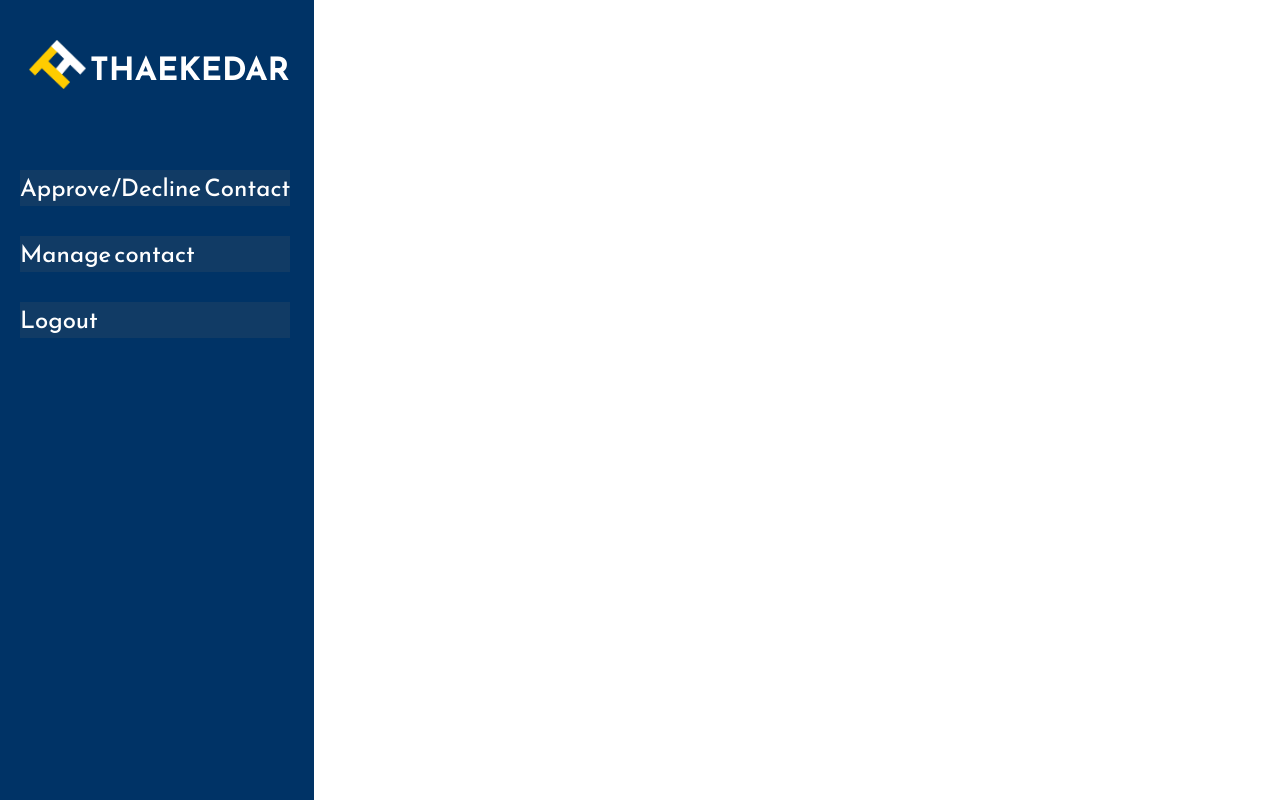
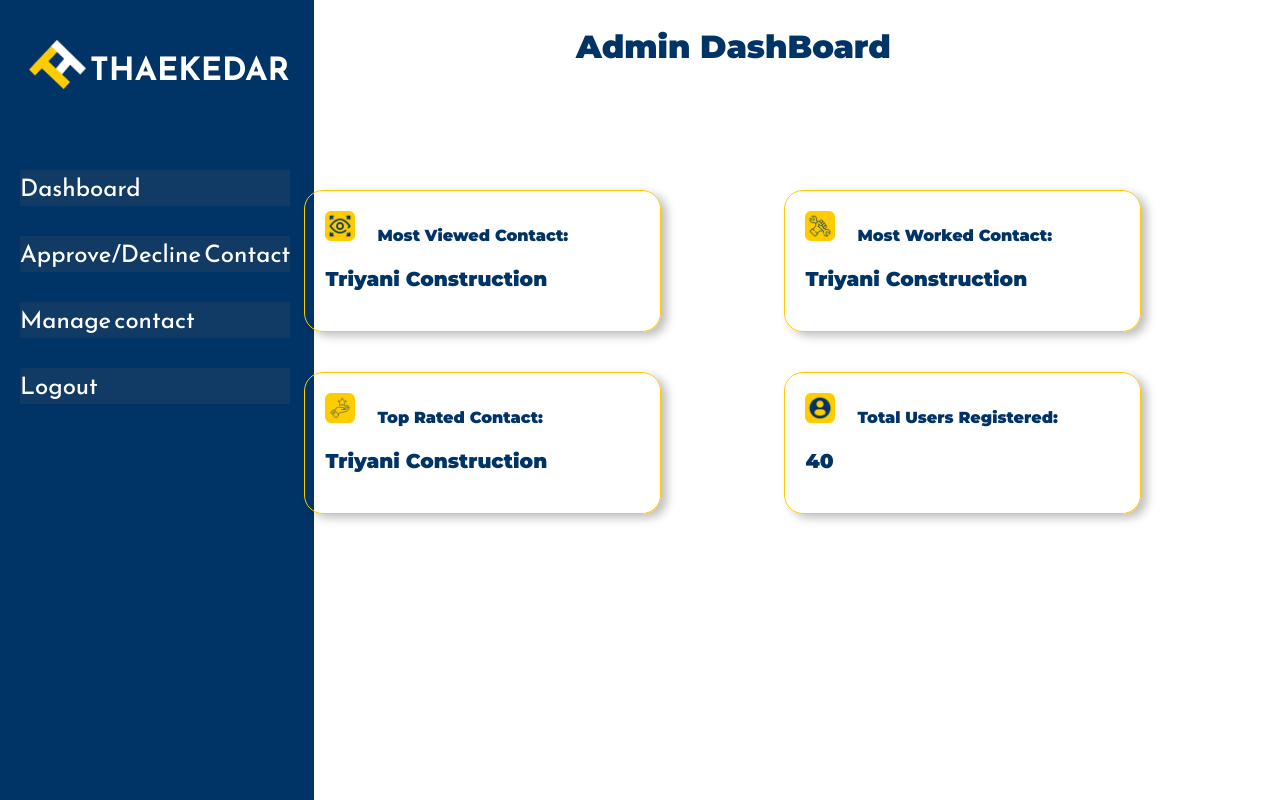
Before and after one commit to vekcodes/Thaekedar, a PHP site: page /th-admin.php in a window 1280 px wide. Run offline with PHP 8.4, Linux system fonts and the light colour scheme; the visitor is signed in with stand-in values (Sample User, id 1); tables that the repository leaves empty or names only in its code hold one stand-in row (values such as "Sample post"); some web fonts are replaced.

Commit message:
4/21/2024

```diff
--- a/Codes/adminsidebar.php
+++ b/Codes/adminsidebar.php
@@ -6,6 +6,9 @@ if(isset($_SESSION['user_id']) && isset($_SESSION['user_email'])){ ?>
         <img src="photo/thaekedarlogo.png" alt="logo" id="admin-logo">
         <h1>THAEKEDAR</h1>
     <div id="admin-menu">
+    <div id="aprovedecline">
+            <a href="th-admin.php"><p>Dashboard</p></a>
+        </div>
         <div id="aprovedecline">
             <a href="applicants.php"><p>Approve/Decline Contact</p></a>
         </div>
--- a/Codes/contactpages/agencies.php
+++ b/Codes/contactpages/agencies.php
@@ -36,7 +36,7 @@ require('../navbar.php'); ?>
 <?php
 if(isset($_GET['search'])){
 $searchTerm = $_GET['search'];
-$searchsql = "SELECT * FROM contacts WHERE location LIKE '%$searchTerm%' OR name LIKE '%$searchTerm%' and designation = 'Agency'";
+$searchsql = "SELECT * FROM contacts WHERE designation = 'Agency' and location LIKE '%$searchTerm%' OR name LIKE '%$searchTerm%'";
 $searchresult = mysqli_query($conn, $searchsql);
 }
 echo'<div id="contact-center-placement">';
--- a/Codes/css/th-admin.css
+++ b/Codes/css/th-admin.css
@@ -317,3 +317,40 @@ body{
 #remove-btn:hover{
     background-color: #ff6666;
 }
+#report-placement{
+    position: absolute;
+    left: 23%;
+    top: 150px;
+    width: 75%;
+    display: grid;
+    grid-template-columns: repeat(2,minmax(0,1fr));
+}
+#report-block{
+    height: 100px;
+    margin-top: 40px;
+    width: 315px;
+    padding: 20px;
+    margin-left: 10px;
+    /* padding:5px 20px 20px 10px; */
+    border-radius: 19px;
+    border:1px solid #FFCC00;
+    font-family: 'reem kufi';
+    color: #003366;
+    box-shadow: 6px 4px 9.9px rgba(0, 0, 0, 0.25);
+}
+#report-block img{
+    height: 30px;
+    width: auto;
+}
+#report-heading{
+    font-family: 'montserrat';
+    font-size: 16px;
+    color: #003366;
+    margin-left: 20px;
+}
+#report-data{
+    font-family: 'montserrat';
+    font-size: 20px;
+    color: #003366;
+    margin-top: 20px;
+}
--- a/Codes/th-admin.php
+++ b/Codes/th-admin.php
@@ -27,6 +27,29 @@ if(isset($_SESSION['user_id']) && isset($_SESSION['user_email'])&& $user_type['u
 <?php
 include'adminsidebar.php';
 ?>
+<h2 id='th-admin-head'>Admin DashBoard</h2>
+<div id="report-placement">
+<div id="report-block">
+  <img src="photo/point-of-view.png" alt="">
+    <label id="report-heading">Most Viewed Contact: </label>
+    <p id="report-data">Triyani Construction</p>
+</div>
+<div id="report-block">
+  <img src="photo/wrench.png" alt="">
+    <label id="report-heading">Most Worked Contact: </label>
+    <p id="report-data">Triyani Construction</p>
+</div>
+<div id="report-block">
+  <img src="photo/star-rated.png" alt="">
+    <label id="report-heading">Top Rated Contact: </label>
+    <p id="report-data">Triyani Construction</p>
+</div>
+<div id="report-block">
+  <img src="photo/profile-user.png" alt="">
+    <label id="report-heading">Total Users Registered: </label>
+    <p id="report-data">40</p>
+</div>
+</div>
 </body>
 </html>
 <?php }else{
```
Also changed, not shown: Codes/photo/point-of-view.png (added), Codes/photo/profile-user.png (added), Codes/photo/star-rated.png (added), Codes/photo/wrench.png (added).
